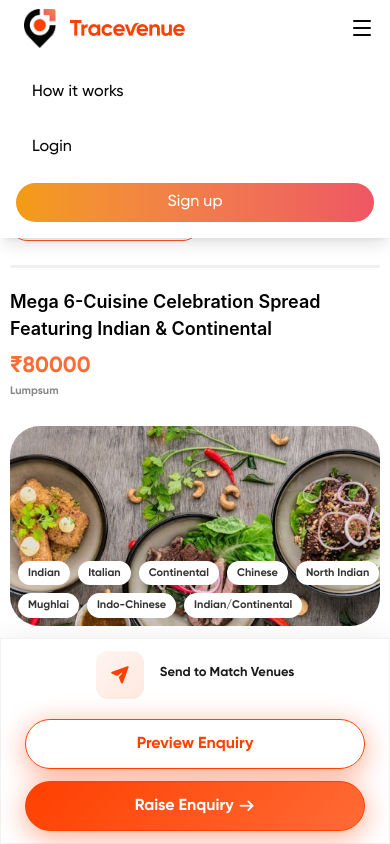
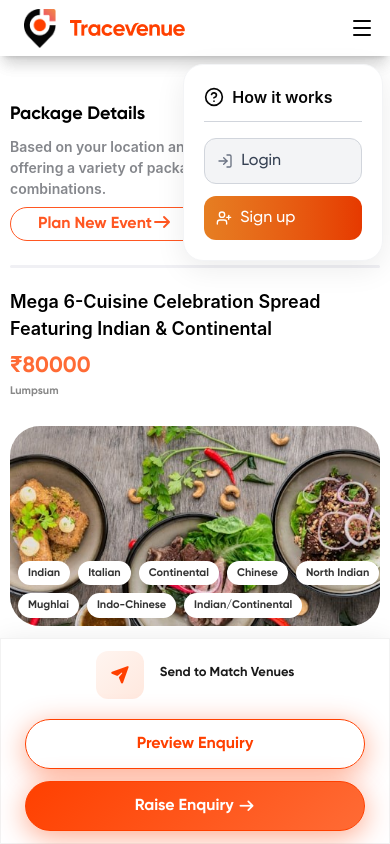
Before and after one commit to Prince5632/tracevenue-revamped, a React (Vite) app: page /package-details in a window 390 px wide. Both pictures are taken after a click on the icon 362 px from the left and 28 px from the top of the page. Shown: the top 844 px of the page. Built offline with nearby package versions, Linux system fonts and the light colour scheme; no server answers.

Commit message:
Navbar UI changes

```diff
--- a/src/shared/components/layout/Navbar.jsx
+++ b/src/shared/components/layout/Navbar.jsx
@@ -10,6 +10,11 @@ import {
   ArrowRight,
   ChevronDown,
   MessageCircleMore,
+  LogIn,
+  UserPlus,
+  HelpCircle,
+  UserRound,
+  Power,
 } from "lucide-react";
 import Login from "../../../features/auth/components/Login";
 import { logout } from "@/services/userService";
@@ -208,54 +213,168 @@ const Navbar = () => {
 
         {/* MOBILE MENU */}
 
-    {open &&(
-        <div className="bg-white shadow-lg absolute w-full top-14 left-0 p-4 lg:hidden flex flex-col gap-4">
+        {/* {open && (
+  <div
+    className="
+      bg-white
+      absolute w-50
+      top-16 left-[47%]
+      lg:hidden
+      flex flex-col
+      p-5
+      rounded-2xl
+      shadow-[0_8px_30px_rgba(0,0,0,0.08)]
+      border border-gray-100
+    "
+  >
+
     <Link
       to="https://tracevenue.com/how-it-works/"
-              className="px-4 py-2"
+      className="
+        text-gray-800
+        text-base font-semibold
+        pb-3
+      "
     >
       How it works
     </Link>
+
+    <div className="h-[1px] bg-gray-300 mb-2"></div>
+
     {isLoggedIn ? (
       <>
         <Link
           to="/profile"
-              className="flex items-center gap-2 px-2 py-2 text-gray-600"
+          className="
+            flex items-center gap-2
+            px-2 py-2 text-gray-600
+          "
         >
-              <User size={18} /> Profile
+          <User size={18} />
+          Profile
         </Link>
 
         <button
           onClick={handleLogout}
-              className="flex items-center gap-2 px-2 py-2 text-red-600 text-left"
+          className="
+            flex items-center gap-2
+            px-2 py-2 text-red-600 text-left
+          "
         >
-              <LogOut size={18} /> Logout
+          <LogOut size={18} />
+          Logout
         </button>
       </>
     ) : (
       <>
-                <Button
-                  size="sm"
-                  variant="ghost"
-                  className="w-full justify-start text-[#060606]"
-                  onClick={handleLoginClick}
-                >
-                  Login
-                </Button>
 
-                <Button
-                  size="sm"
-                  variant="gradient"
-                  className="w-full"
-                  onClick={handleLoginClick}
-                >
-                  Sign up
-                </Button>
+      <button onClick={handleLoginClick} className="flex gap-2 !text-[16px] !font-semibold"
+        > <LogIn className="w-4 "/>Login</button>
+
+           <button onClick={handleLoginClick} className="flex gap-2 !text-[16px] !font-semibold text-[#e63900]"
+        ><UserPlus className="w-4"/>Sign up</button>
+
       </>
     )}
   </div>
+)} */}
 
+{open && (
+  <div
+    className="
+      bg-white
+      absolute w-[200px]
+      top-16 left-[47%]
+      lg:hidden
+      flex flex-col gap-3
+      p-5
+      rounded-2xl
+      shadow-[0_8px_30px_rgba(0,0,0,0.08)]
+      border border-gray-100
+    "
+  >
+
+    <Link
+      to="https://tracevenue.com/how-it-works/"
+      className="
+        text-gray-800
+        text-base font-semibold
+        text-center flex gap-2
+      "
+    >
+      <HelpCircle className="w-5"/>How it works
+    </Link>
+
+    <div className="h-[1px] bg-gray-300 mb-1"></div>
+
+    {isLoggedIn ? (
+      <>
+         <Link
+          to="/profile"
+          className="
+            flex items-center gap-2
+            px-2 py-2 !text-gray-700
+            bg-gray-50 rounded-lg border border-gray-300         "
+        >
+          <UserRound  size={18} />
+          Profile
+        </Link>
+
+        <button
+          onClick={handleLogout}
+          className="
+            flex items-center gap-2
+            px-2 py-2 text-red-600
+            bg-red-50 rounded-lg
+          "
+        >
+          <Power  size={18} />
+          Logout
+        </button>
+      </>
+    ) : (
+      <>
+
+        <button
+          onClick={handleLoginClick}
+          className="
+            flex items-center gap-2
+            py-2.5 px-3
+            rounded-lg
+            border border-gray-300
+            bg-gray-100
+            text-gray-700
+            text-[16px] font-semibold
+          "
+        >
+          <LogIn className="w-4 text-gray-500" />
+          Login
+        </button>
+
+
+        <button
+          onClick={handleLoginClick}
+          className="
+            flex items-center gap-2
+            py-2.5 px-3
+            rounded-lg
+            text-[16px] font-semibold
+            text-white
+            bg-gradient-to-r from-[#e67e22] to-[#e63900]
+          "
+        >
+          <UserPlus className="w-4 text-white" />
+          Sign up
+        </button>
+
+      </>
     )}
+  </div>
+)}
+
+
+
+
 
 
       </nav>
```
Also changed, not shown: src/layouts/MainLayout.jsx (line endings or trailing spaces). Lines whose indentation alone changed are shown as unchanged.
